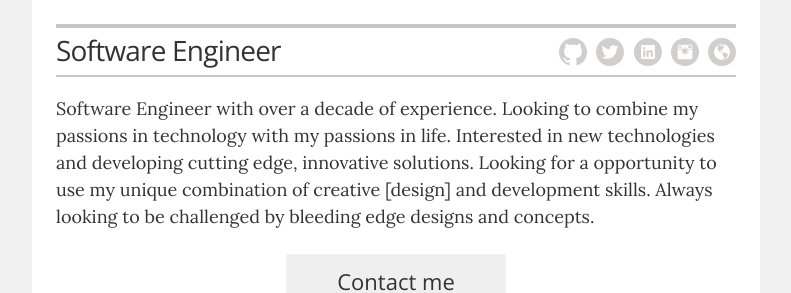
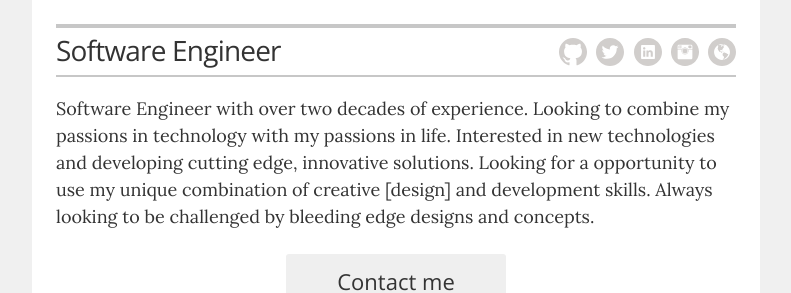
Before and after one commit to jwkellyiii/resume, a Jekyll site: the page built from index.html, in a window 1280 px wide and 900 px high. Shown: the part 191-484 px from the top of the window, without its empty margins (244-1035 px from the left). Built offline with Jekyll 4.4.1, drawn with Linux system fonts in a browser that asks for light colours.

Commit message:
Update summary

```diff
--- a/_includes/summary.html
+++ b/_includes/summary.html
@@ -1,3 +1,3 @@
 <div class="executive-summary" itemprop="description">
-  <p>Software Engineer with over a decade of experience. Looking to combine my passions in technology with my passions in life. Interested in new technologies and developing cutting edge, innovative solutions. Looking for a opportunity to use my unique combination of creative [design] and development skills. Always looking to be challenged by bleeding edge designs and concepts.</p>
+  <p>Software Engineer with over two decades of experience. Looking to combine my passions in technology with my passions in life. Interested in new technologies and developing cutting edge, innovative solutions. Looking for a opportunity to use my unique combination of creative [design] and development skills. Always looking to be challenged by bleeding edge designs and concepts.</p>
 </div>
```
